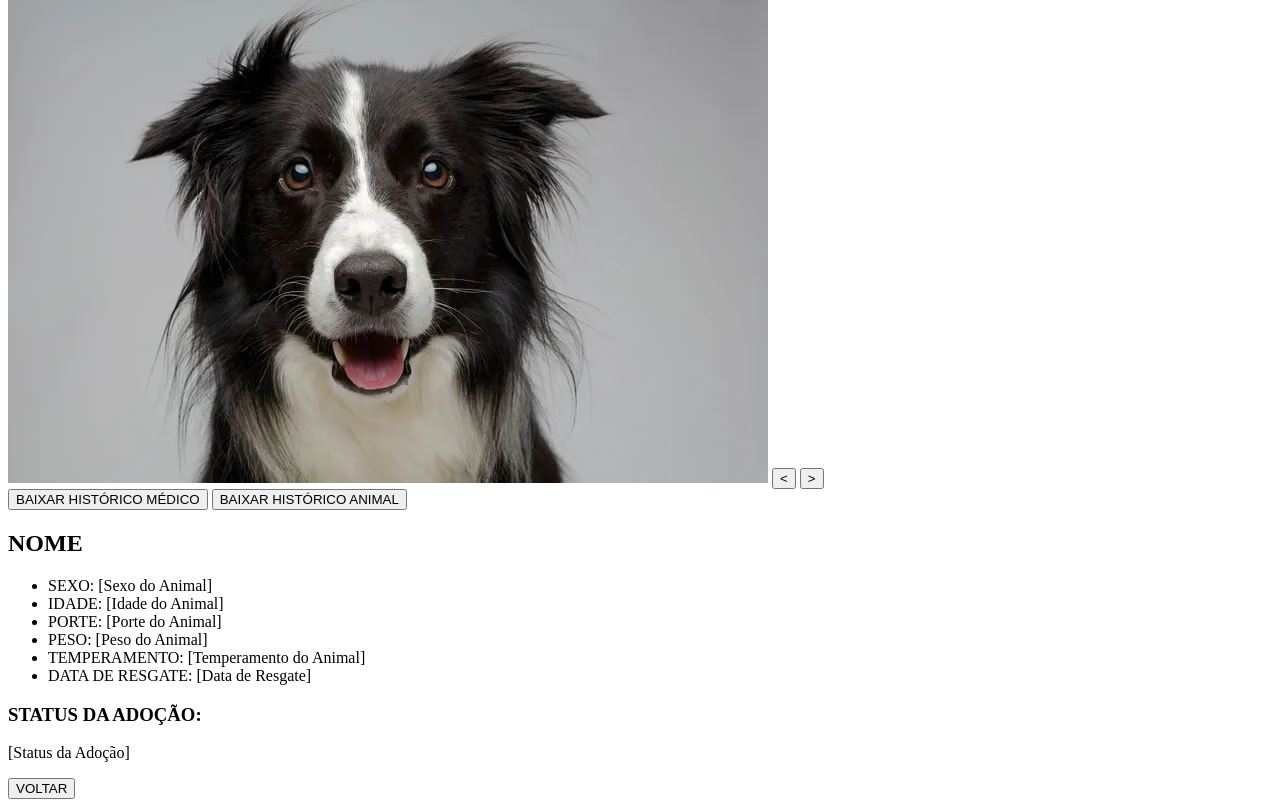
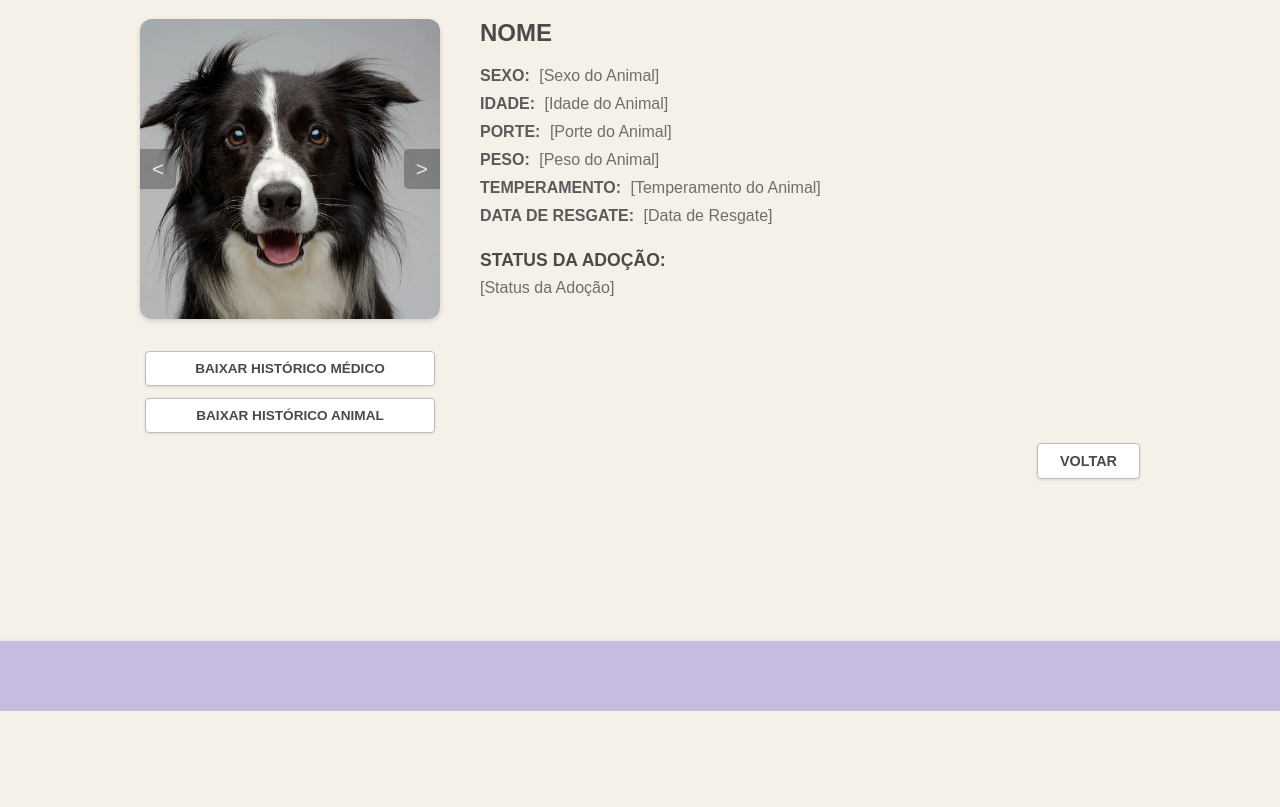
Before and after one commit to LucasFiori02/Curricularizacao, a plain HTML site: page DetalheAnimal.html in a window 1280 px wide. Shown: the part 89-896 px from the top of the page. After the commit the page ends 800 px from the top, so only its background shows below. Drawn offline with Linux system fonts and the light colour scheme; files whose address does not match are found by name.

Commit message:
Update DetalheAnimal.html
Mudado o link do CSS na página html da DetalheAnimal

```diff
--- a/DetalheAnimal.html
+++ b/DetalheAnimal.html
@@ -4,7 +4,7 @@
     <meta charset="UTF-8">
     <meta name="viewport" content="width=device-width, initial-scale=1.0">
     <title>Página do Animal</title>
-    <link rel="stylesheet" href="style.css">
+    <link rel="stylesheet" href="DetalheAnimal.css">
 </head>
 <body>
     <header>
```
